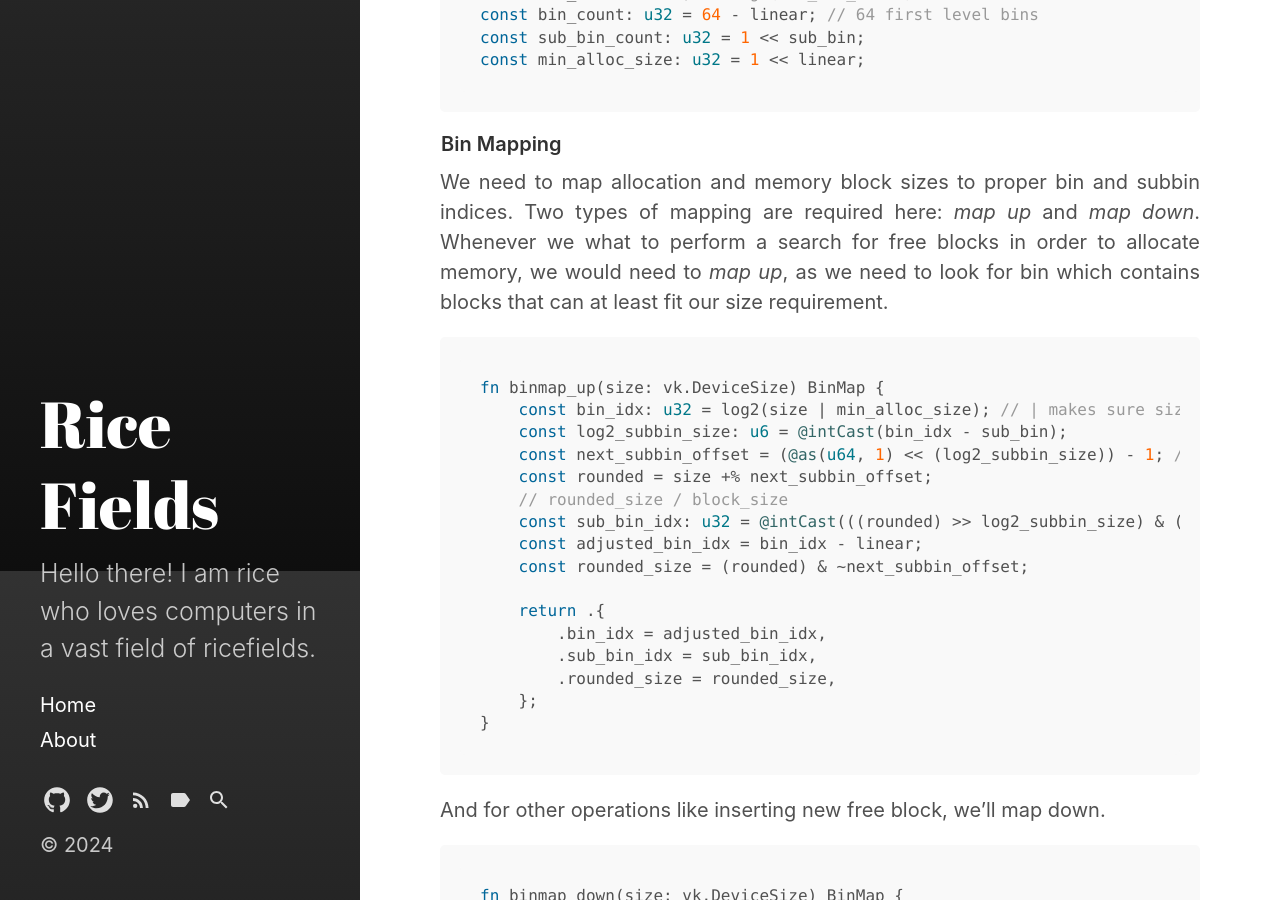
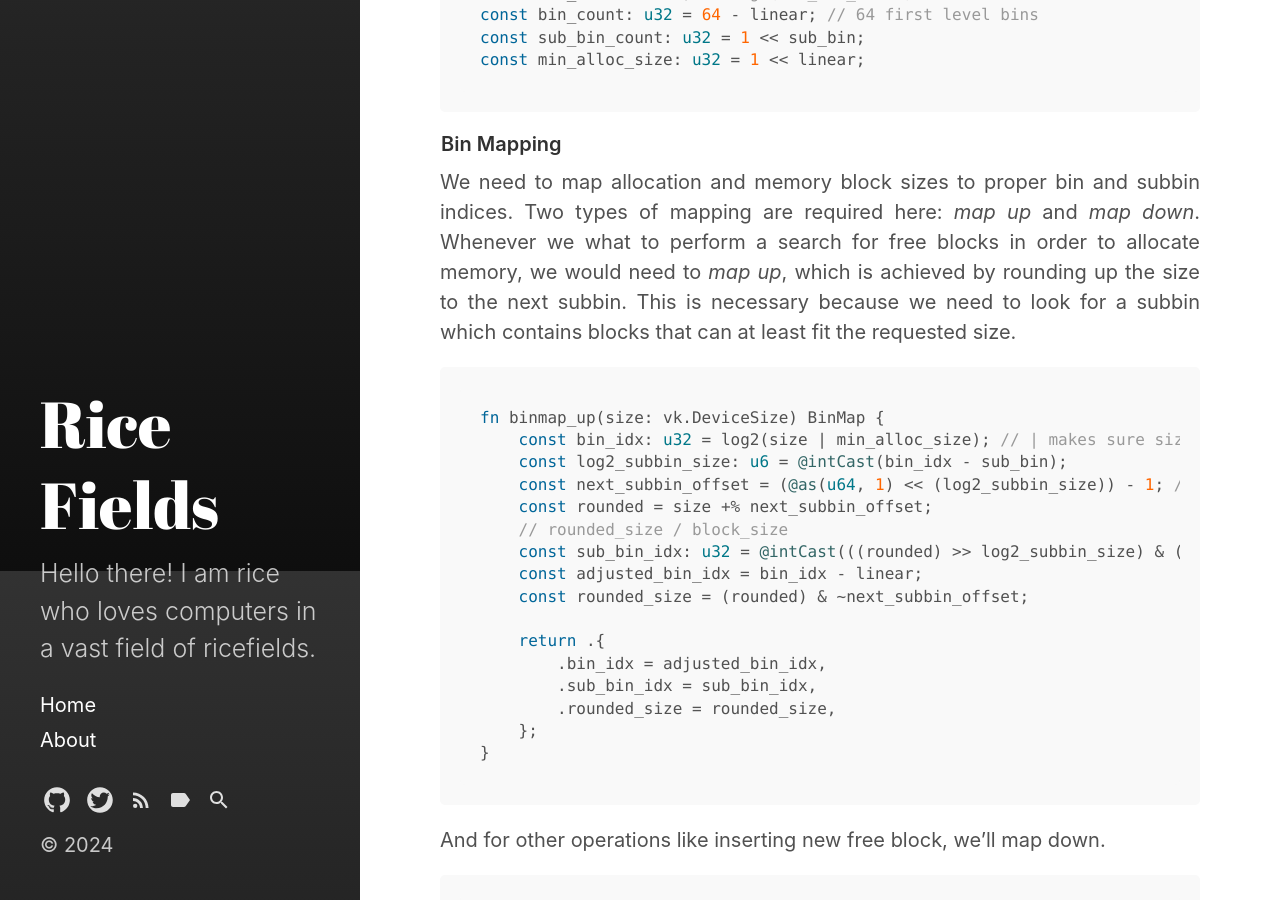
Before and after one commit to RiceNFields/ricenfields.github.io, a Jekyll site: the page built from _posts/2024-04-20-tlsf-allocator.md, in a window 1280 px wide and 900 px high, scrolled down 3929 px. Built offline with Jekyll 4.4.1, drawn with Linux system fonts in a browser that asks for light colours; some of the changed text lies outside the part shown.

Commit message:
add some words on good-fit

````diff
--- a/_posts/2024-04-20-tlsf-allocator.md
+++ b/_posts/2024-04-20-tlsf-allocator.md
@@ -57,7 +57,8 @@
 ```
 
 #### Bin Mapping
-We need to map allocation and memory block sizes to proper bin and subbin indices. Two types of mapping are required here: *map up* and *map down*. Whenever we what to perform a search for free blocks in order to allocate memory, we would need to *map up*, as we need to look for bin which contains blocks that can at least fit our size requirement.
+We need to map allocation and memory block sizes to proper bin and subbin indices. Two types of mapping are required here: *map up* and *map down*. Whenever we what to perform a search for free blocks in order to allocate memory, we would need to *map up*, which is achieved by rounding up the size to the next subbin. This is necessary because we need to look for a subbin which contains blocks that can at least fit the requested size.
+
 ```zig
 fn binmap_up(size: vk.DeviceSize) BinMap {
     const bin_idx: u32 = log2(size | min_alloc_size); // | makes sure size >= min_alloc
@@ -148,6 +149,11 @@
 }
 ```
 
+### Good-fit
+Since we are rounding up the size to the next subbin during free block lookup, TLSF will try to return the smallest chunk of memory big enough to hold the requested block. This makes the algorithm almost best-fit but not exactly best-fit, also called good-fit.
+
+
+### Wrap-Up
 And that's it, everything from here on would involve managing the freelist that are associated with our subbins. Since the operations for searching, inserting and removing are now O(1) with the help of our fast bitset lookup, the resulting allocation or free operation is also O(1). This kind of binning algorithm has multiple use cases, with optimizing memory allocation being one of them.
 
 #### Complete Example
````
